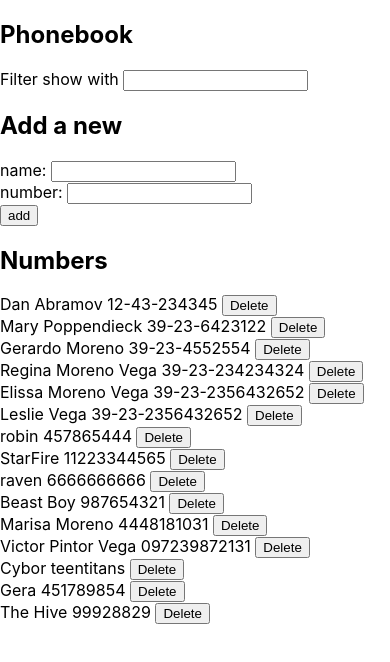
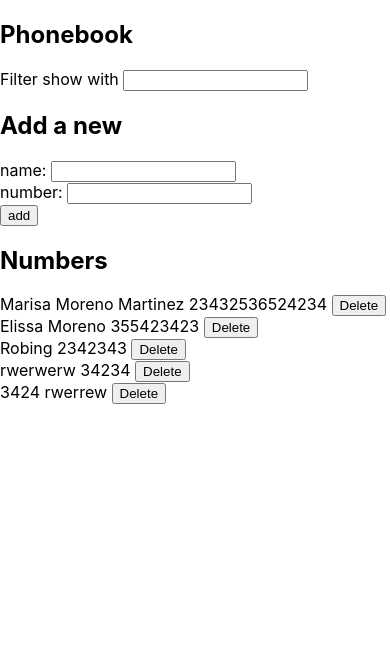
Before and after one commit to pandreuw/Part2, a React (Create React App) app in the folder phonebook/: page / in a window 390 px wide. Shown: the top 662 px of the page. Built offline with nearby package versions, Linux system fonts and the light colour scheme; data requests are answered from the project's data file.

Commit message:
2.17 Phonebook step9, completed.

```diff
--- a/phonebook/db.json
+++ b/phonebook/db.json
@@ -1,79 +1,29 @@
 {
   "persons": [
     {
-      "name": "Dan Abramov",
-      "number": "12-43-234345",
-      "id": 3
+      "name": "Marisa Moreno Martinez",
+      "number": "23432536524234",
+      "id": 35
     },
     {
-      "name": "Mary Poppendieck",
-      "number": "39-23-6423122",
-      "id": 4
+      "name": "Elissa Moreno",
+      "number": "355423423",
+      "id": 53
     },
     {
-      "name": "Gerardo Moreno",
-      "number": "39-23-4552554",
-      "id": 5
+      "name": "Robing",
+      "number": "2342343",
+      "id": 54
     },
     {
-      "name": "Regina Moreno Vega",
-      "number": "39-23-234234324",
-      "id": 6
+      "name": "rwerwerw",
+      "number": "34234",
+      "id": 55
     },
     {
-      "name": "Elissa Moreno Vega",
-      "number": "39-23-2356432652",
-      "id": 7
-    },
-    {
-      "name": "Leslie Vega",
-      "number": "39-23-2356432652",
-      "id": 8
-    },
-    {
-      "name": "robin",
-      "number": "457865444",
-      "id": 9
-    },
-    {
-      "name": "StarFire",
-      "number": "11223344565",
-      "id": 10
-    },
-    {
-      "name": "raven",
-      "number": "6666666666",
-      "id": 11
-    },
-    {
-      "name": "Beast Boy",
-      "number": "987654321",
-      "id": 12
-    },
-    {
-      "name": "Marisa Moreno",
-      "number": "4448181031",
-      "id": 13
-    },
-    {
-      "name": "Victor Pintor Vega",
-      "number": "097239872131",
-      "id": 14
-    },
-    {
-      "name": "Cybor",
-      "number": "teentitans",
-      "id": 15
-    },
-    {
-      "name": "Gera",
-      "number": "451789854",
-      "id": 16
-    },
-    {
-      "name": "The Hive",
-      "number": "99928829",
-      "id": 17
+      "name": "3424",
+      "number": "rwerrew",
+      "id": 56
     }
   ]
 }
--- a/phonebook/src/App.js
+++ b/phonebook/src/App.js
@@ -13,10 +13,12 @@ const App = () => {
   const [Filter, setFilter] = useState({ enabled: true, filter: '' })
   const [DisplayedPersons, setDisplayPersons] = useState([])
 
-  var contactsToShow
+  const [ContactToDelete, setContactToDelete] = useState('')
 
   const message = `The name "${newName}" was already added to the phonebook
 The field will be erased.`
+
+  const DeleteContactMessage = `Delete ${ContactToDelete}?`
 
 
   useEffect(() => {
@@ -26,7 +28,8 @@ The field will be erased.`
       .then(response => {
         console.log('promise fulfilled **getAll**')
         setPersons(response)
-        setDisplayPersons(ApplyFilter(Filter, response))
+        setDisplayPersons(response)
+        // setDisplayPersons(ApplyFilter(Filter, response))
       })
   }, [])
 
@@ -47,28 +50,42 @@ The field will be erased.`
         .create(noteObject)
         .then(response => {
           console.log('promise fulfilled **create**')
-          setPersons(persons.concat(noteObject))
+          setPersons(persons.concat(response))
           setNewName('')
           setNewNumber('')
           setFilter({ enabled: true, filter: '' })
-          setDisplayPersons(ApplyFilter(Filter, persons))
+          setDisplayPersons(persons.concat(response))
+          // setDisplayPersons(ApplyFilter(Filter, persons))
         })
 
     }
   }
 
   const deleteContact = id => {
-    console.log('deleteContact event', id);
-    const contact = persons.find(n => n.id === id)
-    console.log('contact to delete is ', contact.name)
-    personsService
-      .deleteContact(id)
-      .then(response => {
-        console.log('promise fulfilled **deleteContact**')
-        setPersons(persons.map(person => person.id !== id ? person : response))
-        setDisplayPersons(ApplyFilter(Filter, persons))
-        //setNotes(notes.map(note => note.id !== id ? note : returnedNote))
-      })
+
+    console.log('deleteContact event id:', id);
+    const contactinfo = persons.find(n => n.id === id)
+    setContactToDelete(contactinfo.name)
+    console.log('contact to delete is ', contactinfo.name)
+
+    const result = window.confirm(`Delete ${contactinfo.name}?`);
+
+    if (result) {
+      personsService
+        .deleteContact(id)
+        .then(response => {
+          console.log('promise fulfilled **deleteContact**')
+
+          const findObject = persons.findIndex(x => x.id === id)
+          var objectToPass = persons
+          var tempData = objectToPass.splice(findObject, 1)
+          setNewName('')
+          setNewNumber('')
+          setFilter({ enabled: false, filter: '' })
+          setPersons(objectToPass)
+          setDisplayPersons(objectToPass)
+        })
+    }
   }
 
   const handlePersonsChange = (event) => {
@@ -81,11 +98,15 @@ The field will be erased.`
 
   const handleFilterChange = (event) => {
     setFilter({ enabled: event.target.value !== '' ? true : false, filter: event.target.value })
-    setDisplayPersons(ApplyFilter(Filter, persons))
+    // setDisplayPersons(ApplyFilter(Filter, persons))
+
+    if (event.target.value !== '') { setDisplayPersons(persons.filter(filtering => filtering.name.includes(event.target.value))) }
+    else { setDisplayPersons(persons) }
+
   }
 
 
-  console.log('contact to show', DisplayedPersons);
+  //console.log('contact to show', DisplayedPersons);
   return (
     <div>
       <h2>Phonebook</h2>
```
